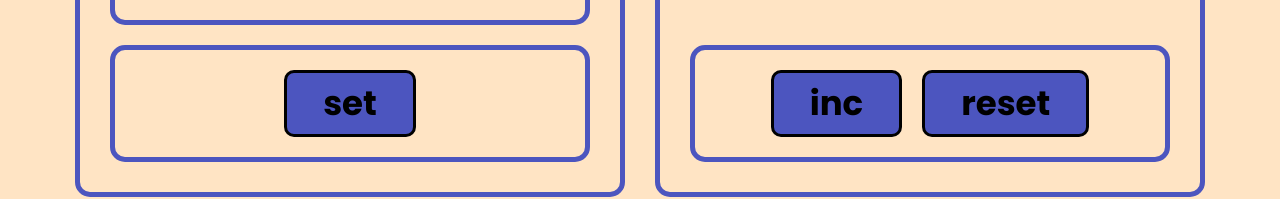
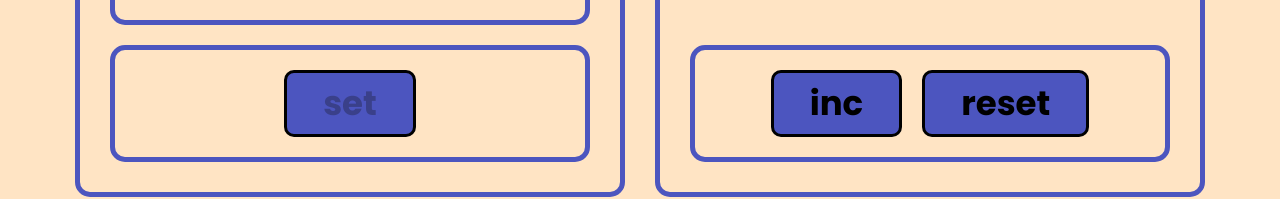
Before and after one commit to dron185/counter-new, a React (Create React App) app: page / in a window 1280 px wide. Shown: the part 288-487 px from the top of the page. Built offline with nearby package versions, Linux system fonts and the light colour scheme.

Commit message:
make default value set button disabled

```diff
--- a/src/App.tsx
+++ b/src/App.tsx
@@ -13,8 +13,9 @@ function App() {
     const [leftBtnDisabled, setLeftBtnDisabled] = useState(true)
 
     useEffect(() => {
-        const condition = (startValue < 0 || maxValue <= startValue);
-        setLeftBtnDisabled(condition);
+        if (startValue < 0 || maxValue <= startValue) {
+            setLeftBtnDisabled(true);
+        }
     }, [startValue, maxValue])
 
 
@@ -43,6 +44,7 @@ function App() {
 
     const changeInputValue = () => {
         setBtnDisabled(true)
+        setLeftBtnDisabled(false);
     }
 
     return (
```
